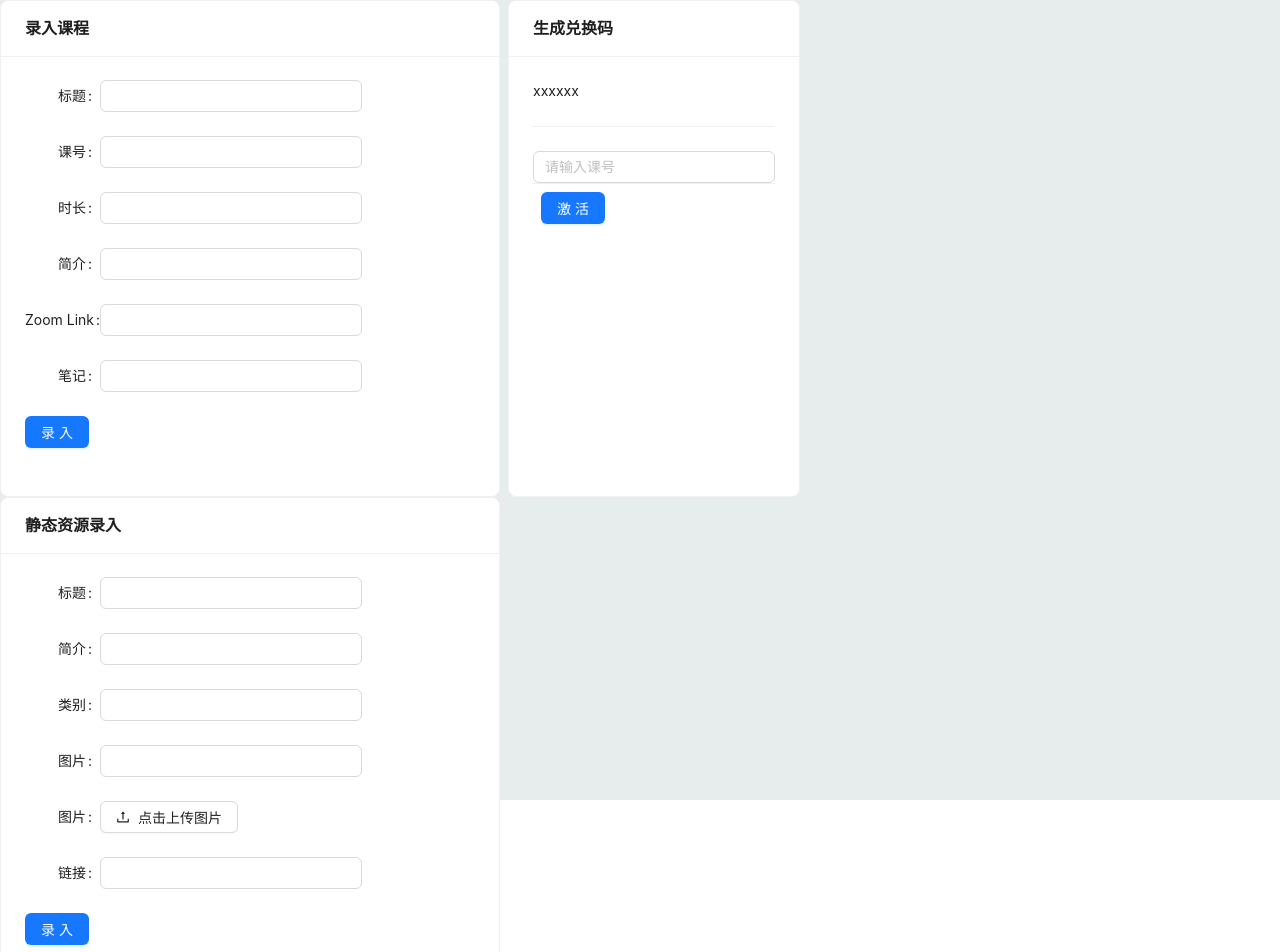
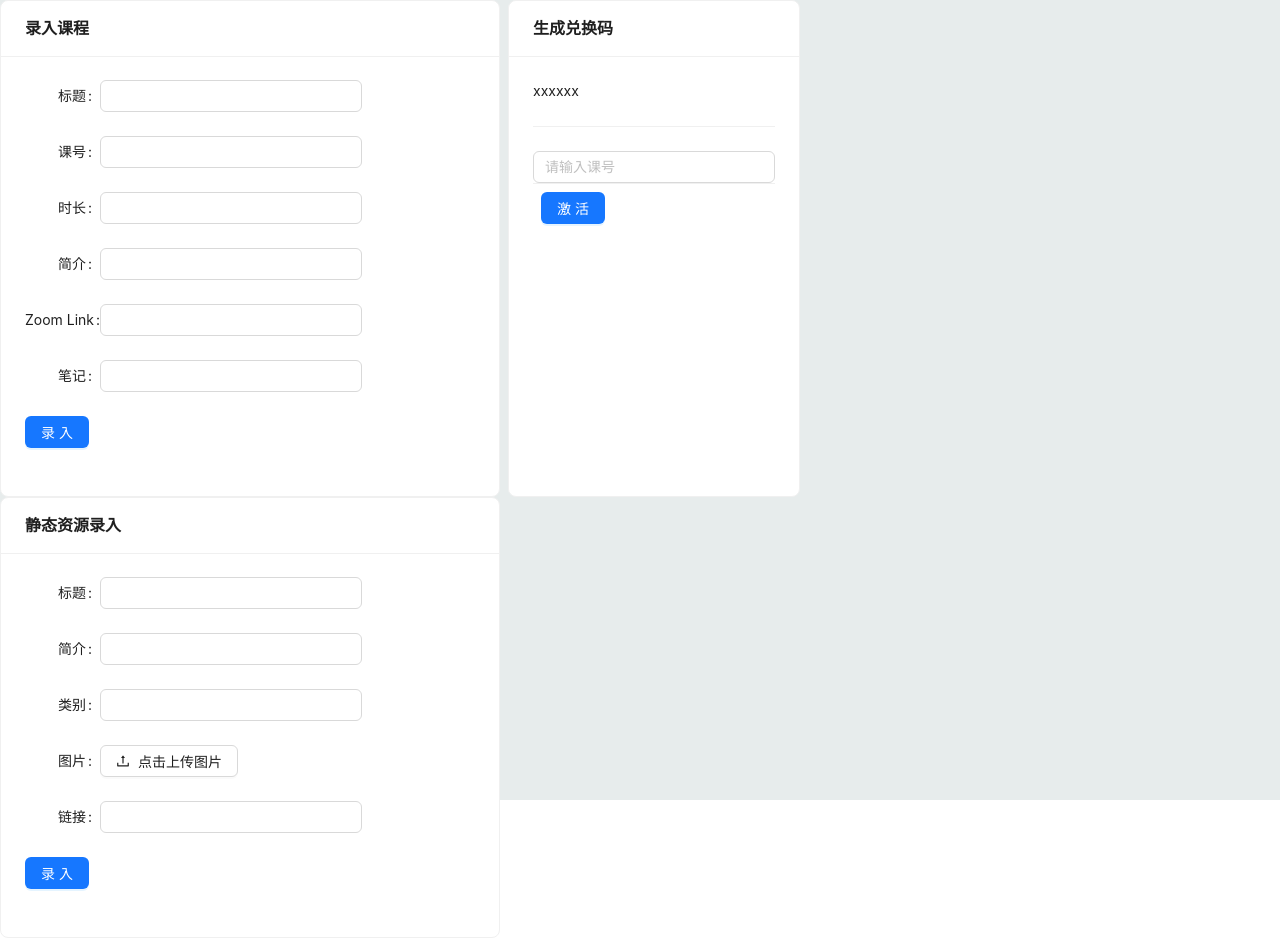
Before and after one commit to weifanwu/UWise, a React (Create React App) app in the folder uwise-only/: page / in a window 1280 px wide. Shown: the top 952 px of the page. Built offline with nearby package versions, Linux system fonts and the light colour scheme.

Commit message:
update img

```diff
--- a/uwise-only/package.json
+++ b/uwise-only/package.json
@@ -35,5 +35,6 @@
       "last 1 firefox version",
       "last 1 safari version"
     ]
-  }
+  },
+  "proxy": "http://localhost:8000"
 }
--- a/uwise-only/src/StaticResources.js
+++ b/uwise-only/src/StaticResources.js
@@ -11,17 +11,16 @@ const StaticResources = () => {
       const formData = new FormData();
       formData.append('smfile', file);
 
-      const apiKey = 'szAql87YxCVzxIhkkr8H0BAjBmPeAzpT';
-
       try {
           const response = await fetch('/api/v2/upload', {
               method: 'POST',
               headers: {
-                'Authorization': apiKey,
+                Authorization: process.env.REACT_APP_SMMS_API_KEY,
               },
               body: formData,
           });
           const data = await response.json();
+          console.log(data)
           if (data.success) {
               setImageUrl(data.images);
               message.error('图片添加成功！');
@@ -84,14 +83,11 @@ const StaticResources = () => {
             <Input />
           </Form.Item>
           <Form.Item label="图片" name="img">
-            <Input />
-          </Form.Item>
-          <Form.Item label="图片">
               <Upload beforeUpload={handleFileUpload} showUploadList={false}>
                   <Button icon={<UploadOutlined />}>点击上传图片</Button>
               </Upload>
-              {imageUrl && <img src={imageUrl} alt="Uploaded" style={{ width: "100px", marginTop: "10px" }} />}
           </Form.Item>
+          {imageUrl && <img src={imageUrl} alt="Uploaded" style={{ width: "100px", marginTop: "10px" }} />}
           <Form.Item label="链接" name="url">
             <Input />
           </Form.Item>
```
